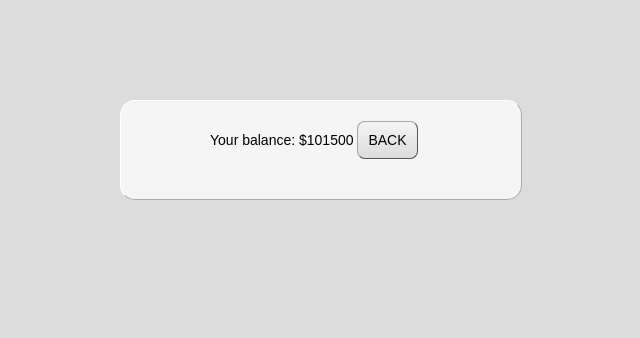
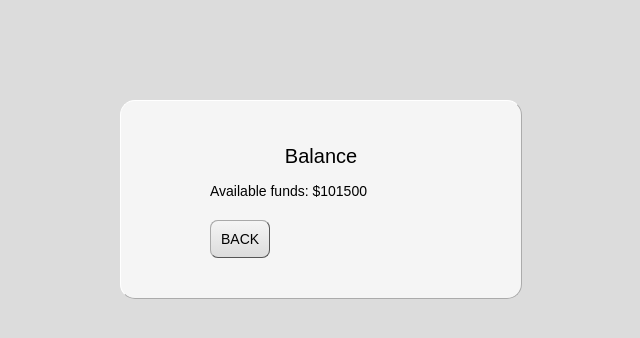
Before and after one commit to MaxMakela/bank, a Django app: page /balance/ in a window 1280 px wide. Shown: the top 338 px of the page, without its empty margins (319-959 px from the left). Run offline with Django 3.2, Linux system fonts and the light colour scheme; a user stored in the database is signed in.

Commit message:
fix all, work version 0.5

```diff
--- a/card/static/card/main.css
+++ b/card/static/card/main.css
@@ -14,6 +14,7 @@ body {
 	border-radius: 15px;
   }
   h1 {
+    text-align: center;
 	font: 20px/ 24px Arial, Helvetica, sans-serif;
   }
 
@@ -46,6 +47,7 @@ body {
 	border-radius: 8px;
  }
   #knopka {
+      text-align: center;
 	  width: 222px;
 	  margin: 3px 0px;
 	  padding: 10px;
--- a/card/templates/card/balance.html
+++ b/card/templates/card/balance.html
@@ -1,7 +1,8 @@
 {% extends "card/base.html" %}
 {% block content %}
       <div>
-            Your balance: ${{user.balance}}
-          <a href='{% url "home" %}'>BACK</a>
+          <h1>Balance</h1>
+          <p style="margin-bottom: 30px">Available funds: ${{user.balance}}</p>
+            <a href='{% url "home" %}'>BACK</a>
       </div>
 {% endblock content %}
--- a/card/templates/card/base.html
+++ b/card/templates/card/base.html
@@ -17,8 +17,7 @@
         $('#username').keypad({
             closeText: 'X',
             clearText: 'C',
-            backText: '&larr;',
-            layout: ['123' + $.keypad.CLOSE, '456' + $.keypad.SPACE, '789' + $.keypad.SPACE, $.keypad.CLEAR + '0' + $.keypad.BACK]
+            backText: '&larr;'
         });
       });
       $(function () {
--- a/card/templates/card/home.html
+++ b/card/templates/card/home.html
@@ -1,5 +1,6 @@
 {% extends "card/base.html" %}
 {% block content %}
+        <h1>Welcome</h1>
         <a class="knopka-menu" href='{% url "balance" %}'>BALANCE</a>
         <a class="knopka-menu" href='{% url "cash" %}'>WITHDRAW CASH</a>
         <a class="knopka-menu" href='{% url "refill" %}'>REFILL</a>
--- a/card/views.py
+++ b/card/views.py
@@ -3,6 +3,8 @@ from django.contrib.auth import authenticate, login, logout, get_user_model
 from django.contrib.auth.decorators import login_required
 from django.http import HttpResponseRedirect
 from django.urls import reverse
+from django.contrib.auth.models import AbstractBaseUser
+
 
 # тут все на столько сырое, что скоро выростут грибы
 
@@ -10,6 +12,8 @@ from django.urls import reverse
 @login_required(redirect_field_name='login_card')
 def home(request):
 	context = {}
+	if request.session.get('new_pin'):
+		del request.session['new_pin']
 	return render(request, 'card/home.html', context)
 
 
@@ -91,10 +95,9 @@ def pin_change(request):
 	if request.method == "POST":
 
 		card = request.user
-		current_pin = card.password
 		new_pin = request.POST['password']
 
-		if new_pin in request.session:
+		if request.session.get('new_pin'):
 			if request.session.get('new_pin') == new_pin:
 				card.set_password(new_pin)
 				card.save()
@@ -106,10 +109,8 @@ def pin_change(request):
 				context['comment'] = 'Pins do not match. Try again'
 				return render(request, 'card/pin_change.html', context)
 
-		if current_pin != new_pin:
-			print('cur')
+		if not card.check_password(new_pin):
 			if pin_valid(new_pin):
-				print('valid')
 				request.session['new_pin'] = new_pin
 				context['comment'] = 'Confirm pin'
 				return render(request, 'card/pin_change.html', context)
@@ -130,4 +131,4 @@ def logout_card(request):
 
 
 def pin_valid(pin):
-	return False if len(pin) != 4 and pin[0] == pin[1] and pin[2] == pin[3] else True
+	return False if len(pin) != 4 or pin[0] == pin[1] or pin[2] == pin[3] else True
```
Also changed, not shown: db.sqlite3.
